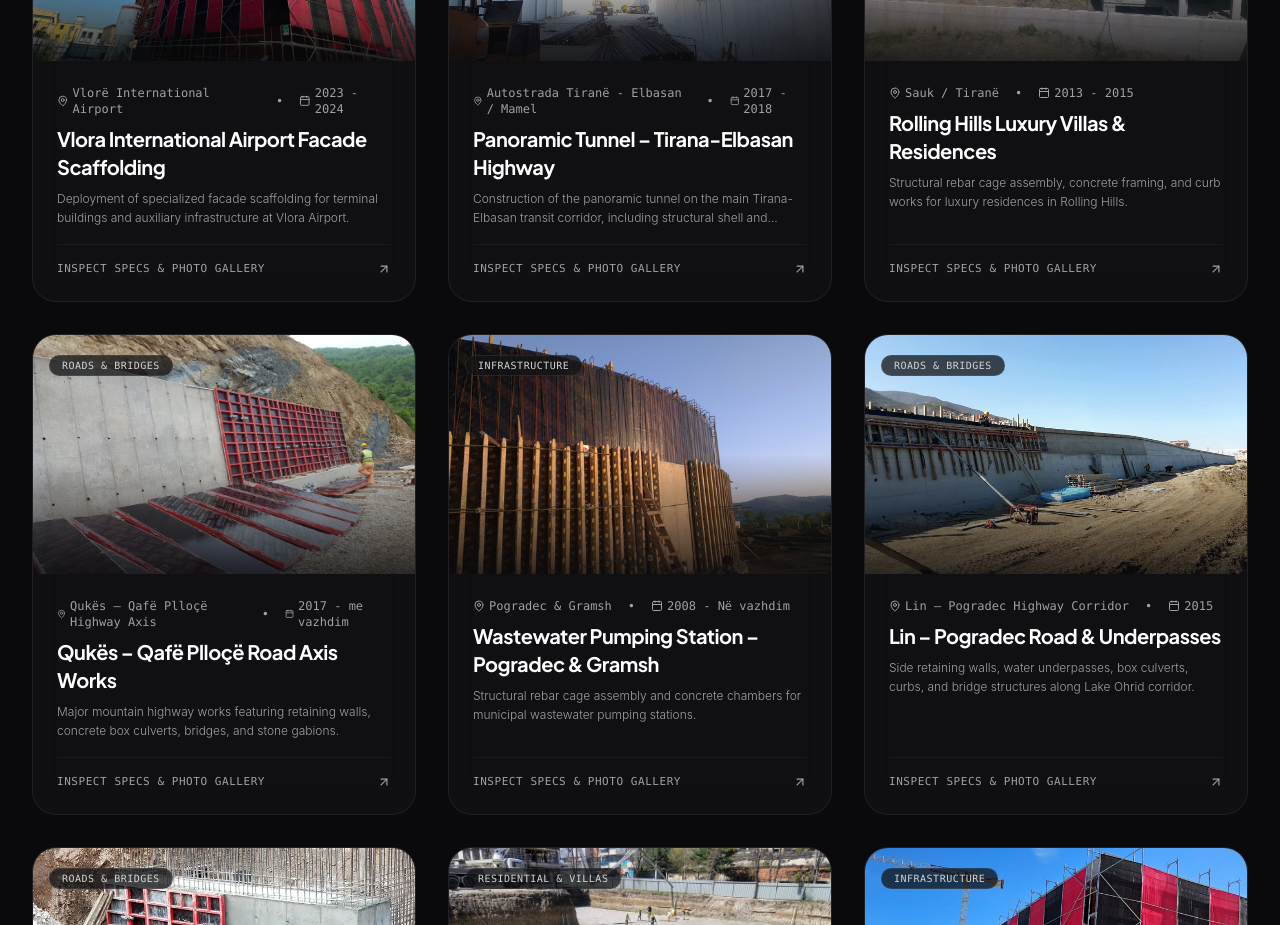
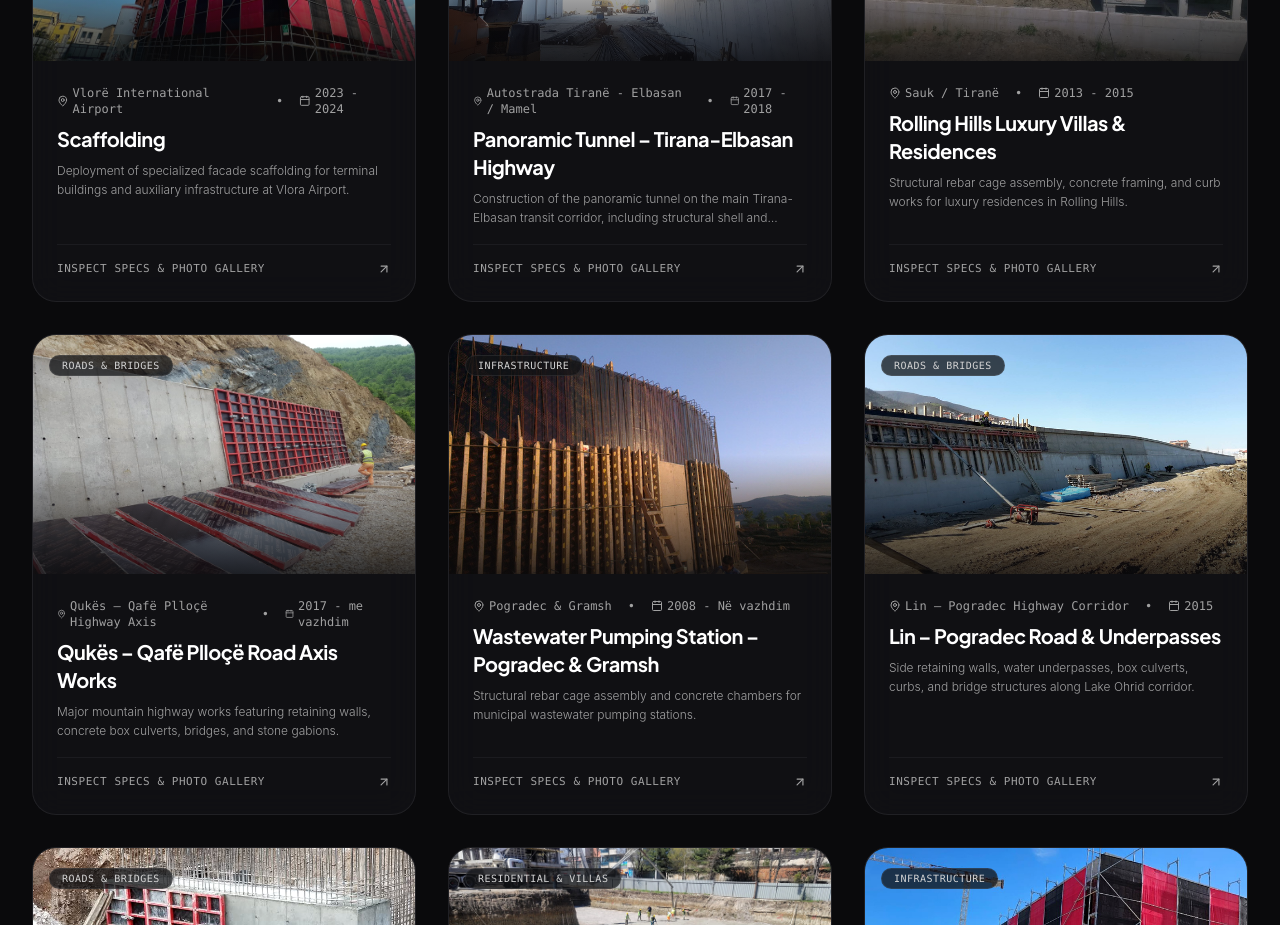
Before and after one commit to producenti/capo-construction, a React (Vite) app: page / in a window 1280 px wide. Shown: the part 3200-4125 px from the top of the page. Built offline with nearby package versions, Linux system fonts and the light colour scheme.

Commit message:
Change first project name to Scaffolding

```diff
--- a/src/data/companyData.ts
+++ b/src/data/companyData.ts
@@ -78,8 +78,8 @@ export const EQUIPMENT_INVENTORY: EquipmentInventory[] = [
 export const PROJECTS_DATA: Project[] = [
   {
     id: 'vlora-airport-scaffolding',
-    name: 'Vlora International Airport Facade Scaffolding',
-    nameAl: 'Aeroporti i Vlorës – Skeleri Fasade',
+    name: 'Scaffolding',
+    nameAl: 'Skeleri',
     location: 'Vlorë International Airport',
     year: '2023 - 2024',
     category: 'Infrastructure',
```
